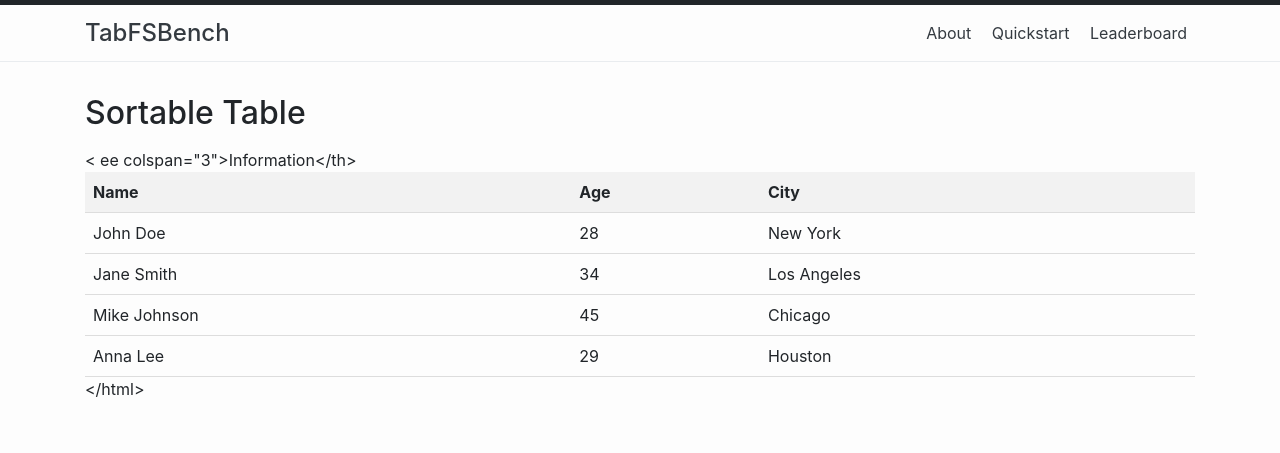
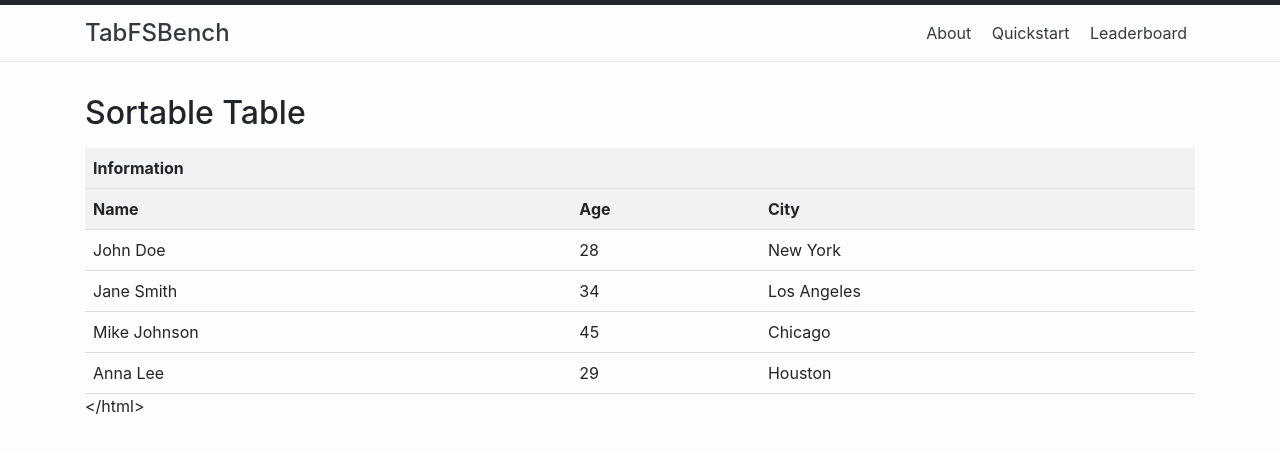
Before and after one commit to ClementCheng0217/Tab-index, a Jekyll site: the page built from github.md, in a window 1280 px wide. Shown: the top 453 px of the page. Built offline with Jekyll 4.4.1, drawn with Linux system fonts in a browser that asks for light colours.

Commit message:
Update github.md

```diff
--- a/github.md
+++ b/github.md
@@ -30,10 +30,10 @@ permalink: /board/
 
 <h2>Sortable Table</h2>
 
-<table id="sortableTable kennen">
+<table id="sortableTable">
     <thead>
         <tr>
-            < ee colspan="3">Information</th>
+            <th colspan="3">Information</th>
         </tr>
         <tr>
             <th onclick="sortTable(0)">Name</th>
```
